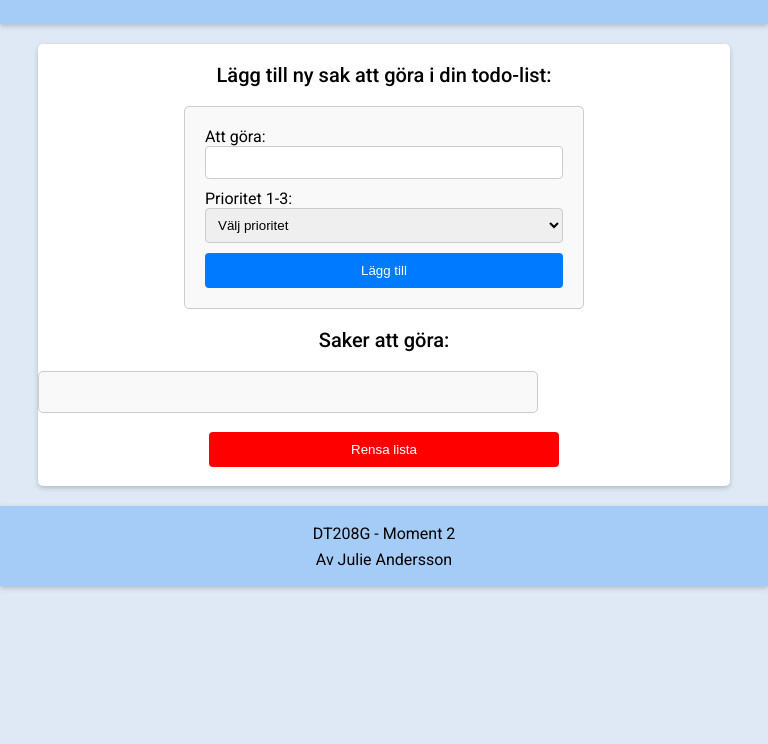
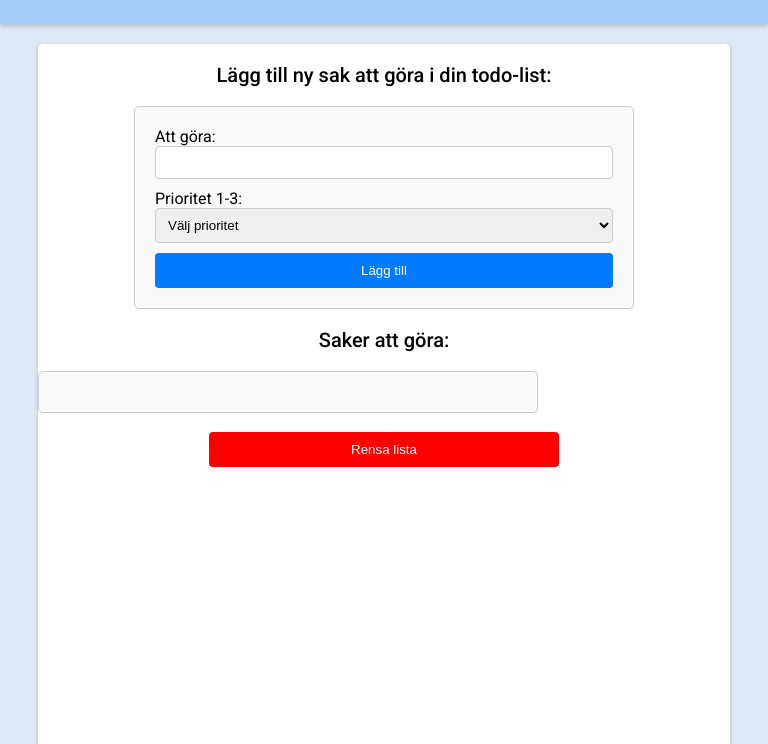
Before and after one commit to julieandersson/Moment2_DT208G, a website built with Parcel: page src/index.html in a window 768 px wide. Shown: the part 56-800 px from the top of the page. Built offline with nearby package versions, Linux system fonts and the light colour scheme.

Commit message:
finslip på css, ändrar min-height på main för att fylla ut sidan och få footern att hamna längre ner

```diff
--- a/src/css/_layout.scss
+++ b/src/css/_layout.scss
@@ -22,6 +22,7 @@ header {
 main {
     background-color: rgb(255, 255, 255);
     width: 85%;
+    min-height: 800px;
     margin: 20px auto;
     border-radius: 5px;
     box-shadow: 0px 2px 5px rgba(0, 0, 0, 0.2);
@@ -41,11 +42,12 @@ footer {
     text-align: center;
     line-height: 1.6em;
     padding-top: 15px;
+    position: relative;
 }
 
 /* Form styling */
 form {
-    max-width: 400px;
+    max-width: 600px;
     margin: 0 auto;
     padding: 20px;
     border: 1px solid #ccc;
@@ -174,7 +176,7 @@ button:hover {
         width: 90%;
     }
 
-    #todoList {
+    #todoList, form {
         max-width: 500px;
     }
 }
```
